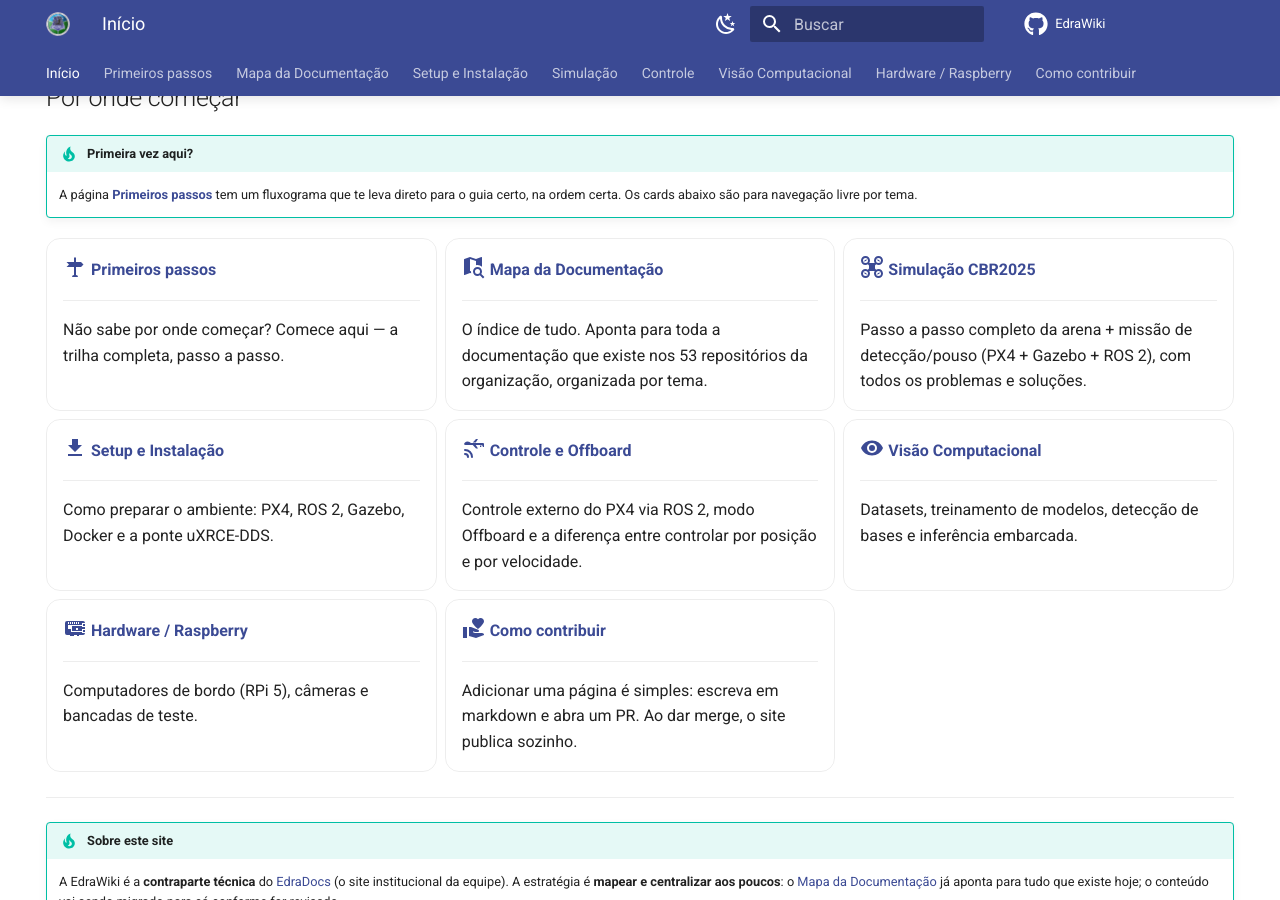
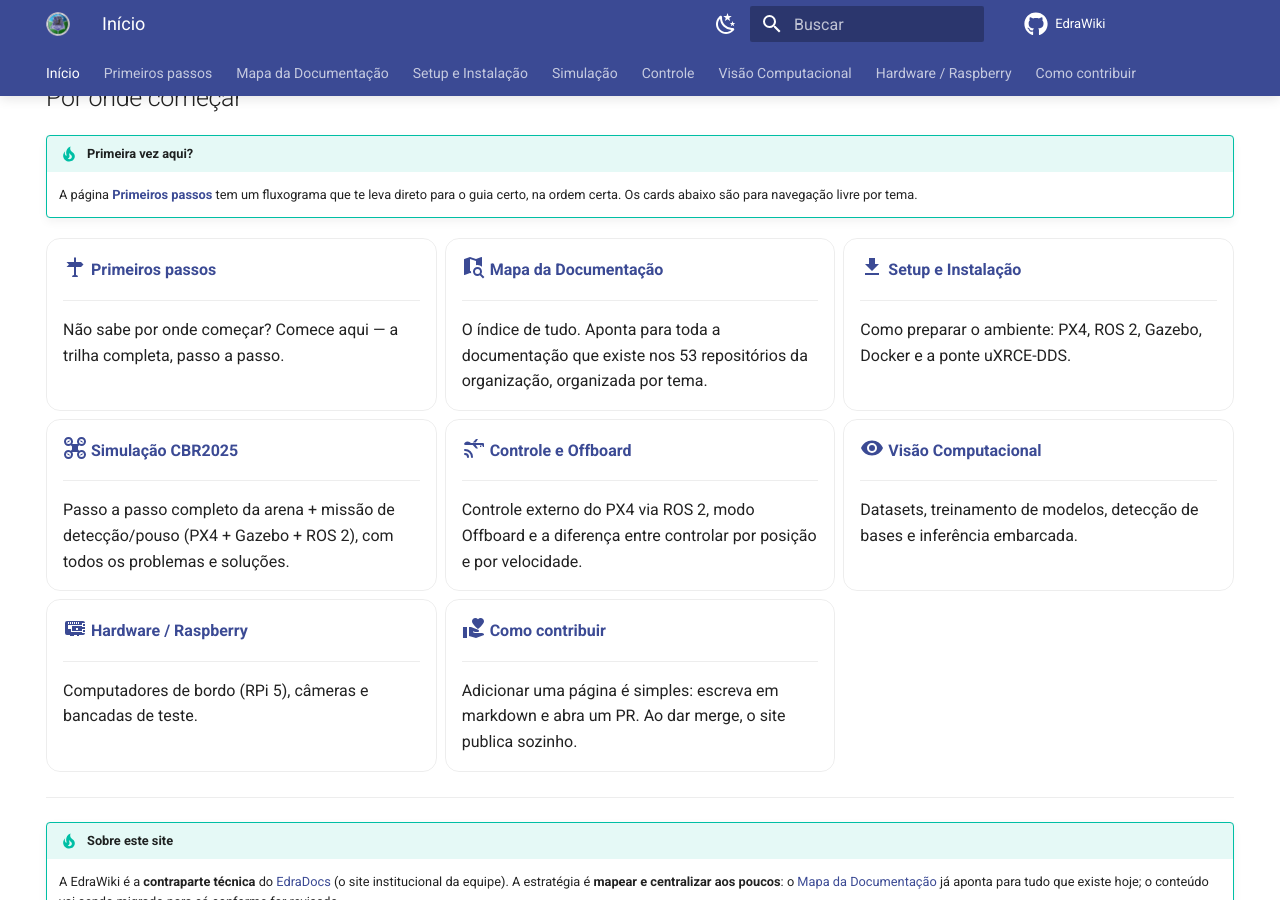
Before and after one commit to edra-unb-fga/EdraWiki, an MkDocs documentation site: the page built from docs/index.md, in a window 1280 px wide and 900 px high, scrolled down 1574 px. Built offline with MkDocs 1.6.1 and Material for MkDocs 9.7.7, drawn with Linux system fonts in a browser that asks for light colours; comment, search, counter and statistics services are not loaded.

```diff
--- a/docs/index.md
+++ b/docs/index.md
@@ -48,18 +48,18 @@ Guias, tutoriais e conhecimento da equipe, num só lugar de fácil acesso.
     O índice de tudo. Aponta para toda a documentação que existe nos 53
     repositórios da organização, organizada por tema.
 
+- :material-download:{ .lg } **[Setup e Instalação](setup/index.md)**
+
+    ---
+
+    Como preparar o ambiente: PX4, ROS 2, Gazebo, Docker e a ponte uXRCE-DDS.
+
 - :material-quadcopter:{ .lg } **[Simulação CBR2025](simulacao/cbr2025-arena-missao1.md)**
 
     ---
 
     Passo a passo completo da arena + missão de detecção/pouso (PX4 + Gazebo +
     ROS 2), com todos os problemas e soluções.
-
-- :material-download:{ .lg } **[Setup e Instalação](setup/index.md)**
-
-    ---
-
-    Como preparar o ambiente: PX4, ROS 2, Gazebo, Docker e a ponte uXRCE-DDS.
 
 - :material-drone:{ .lg } **[Controle e Offboard](controle/index.md)**
 
```
